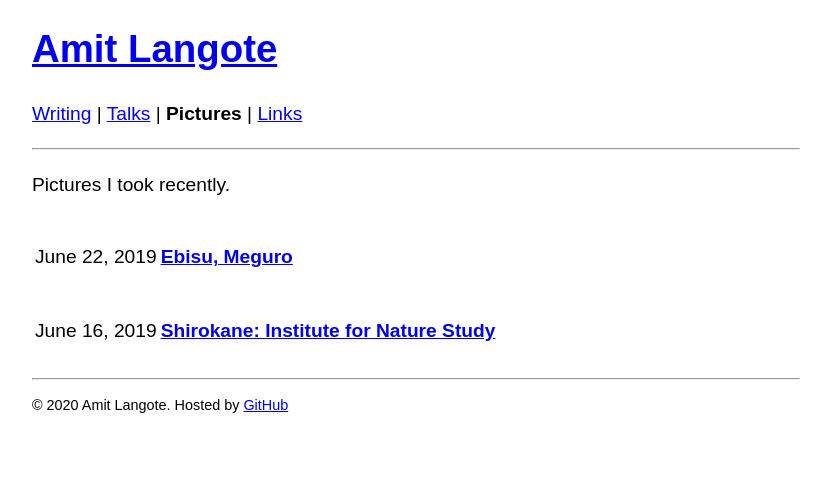
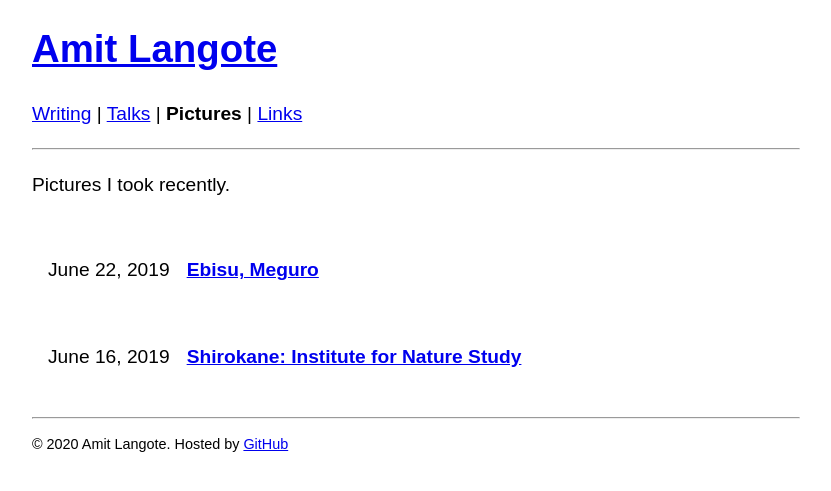
Before and after one commit to amitlan/website, a Jekyll site: the page built from photolog/index.md, in a window 1280 px wide. Shown: the top 491 px of the page, without its empty margins (224-1055 px from the left). Built offline with Jekyll 4.4.1, drawn with Linux system fonts in a browser that asks for light colours.

Commit message:
tag messup

```diff
--- a/photolog/index.md
+++ b/photolog/index.md
@@ -6,7 +6,7 @@ title: Pictures
 <hr>
 Pictures I took recently.
 
-<table tablespacing="15">
+<table cellspacing="15">
   <tr>
     <td><p>June 22, 2019</p></td><td><p><a href="ebisu-meguro"><b>Ebisu, Meguro</b></a></p></td>
   </tr>
```
